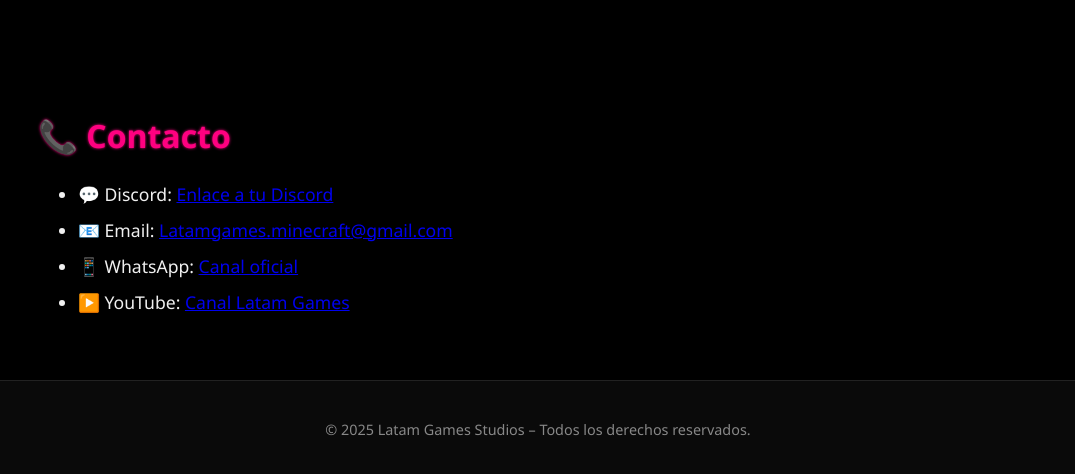
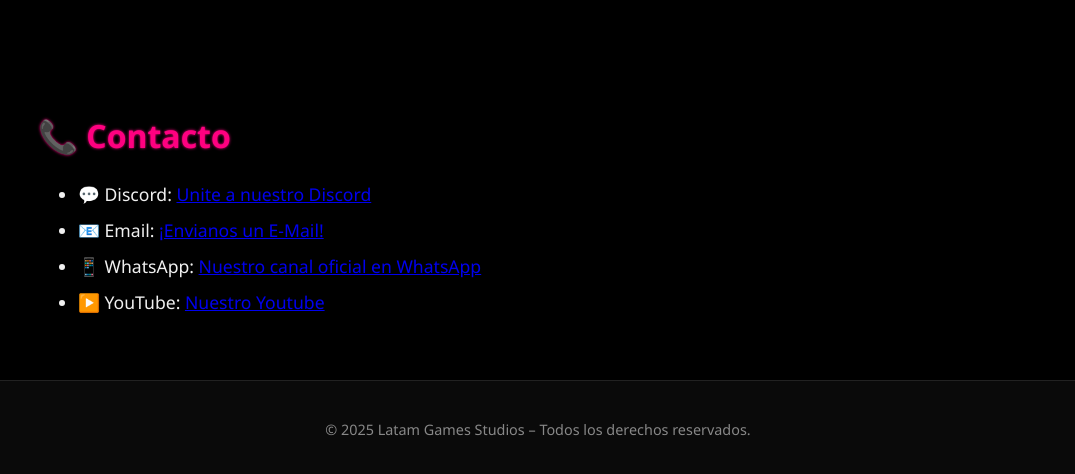
Before and after one commit to LolooHUB/latamgames.github.io, a plain HTML site: page index.html in a window 1280 px wide. Shown: the part 1418-1892 px from the top of the page, without its empty margins (102-1177 px from the left). Drawn offline with Linux system fonts and the light colour scheme.

Commit message:
Update index.html

```diff
--- a/index.html
+++ b/index.html
@@ -56,15 +56,16 @@
     </div>
   </section>
 
-  <section id="contacto">
-    <h2>📞 Contacto</h2>
-    <ul>
-      <li>💬 Discord: <a href="#">Enlace a tu Discord</a></li>
-      <li>📧 Email: <a href="mailto:latamgamess.minecraft@gmail.com">Latamgames.minecraft@gmail.com</a></li>
-      <li>📱 WhatsApp: <a href="#">Canal oficial</a></li>
-      <li>▶️ YouTube: <a href="#">Canal Latam Games</a></li>
-    </ul>
-  </section>
+<section id="contacto">
+  <h2>📞 Contacto</h2>
+  <ul>
+    <li>💬 Discord: <a href="https://discord.gg/eYaScmuSKJ" target="_blank">Unite a nuestro Discord</a></li>
+    <li>📧 Email: <a href="mailto:latamgames.minecraft@gmail.com">¡Envianos un E-Mail!</a></li>
+    <li>📱 WhatsApp: <a href="https://www.whatsapp.com/channel/0029VaxqtMdLCoXBKQAUVQ28" target="_blank">Nuestro canal oficial en WhatsApp</a></li>
+    <li>▶️ YouTube: <a href="https://www.youtube.com/@LatamGamesStudio" target="_blank">Nuestro Youtube</a></li>
+  </ul>
+</section>
+
 
   <footer>
     <p>© 2025 Latam Games Studios – Todos los derechos reservados.</p>
```
